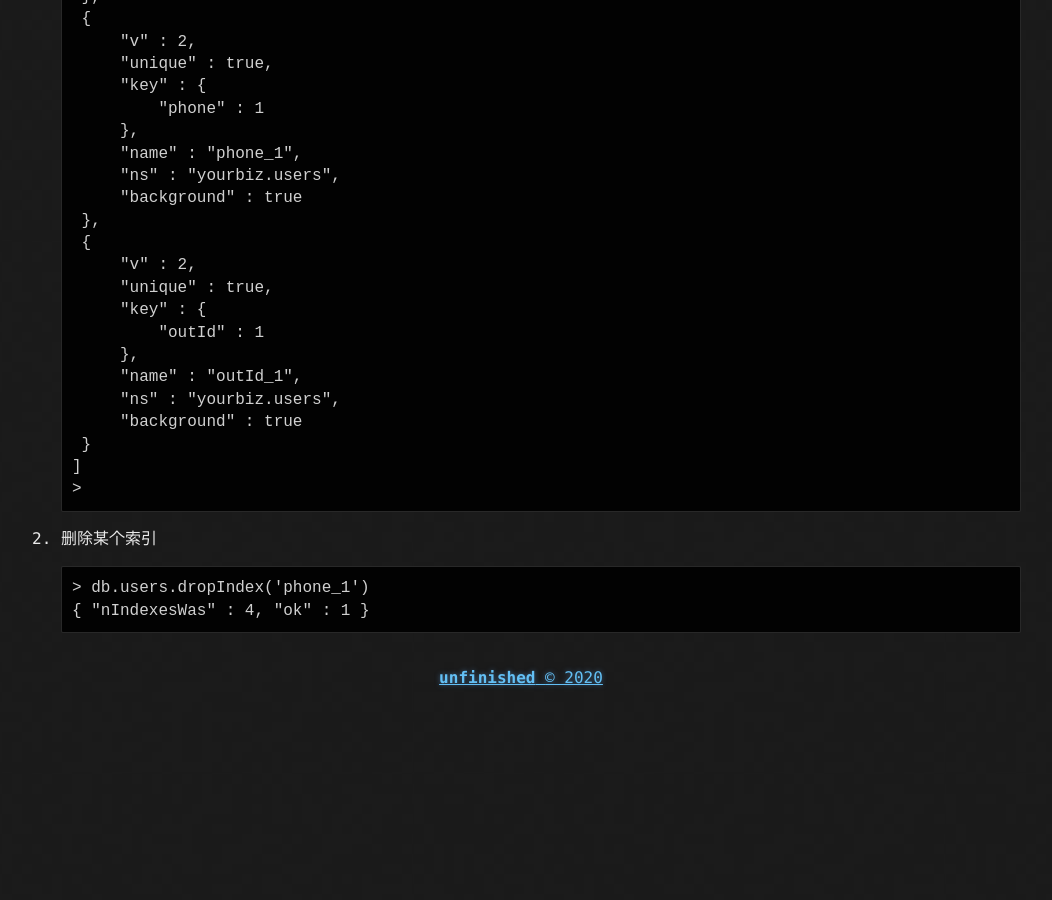
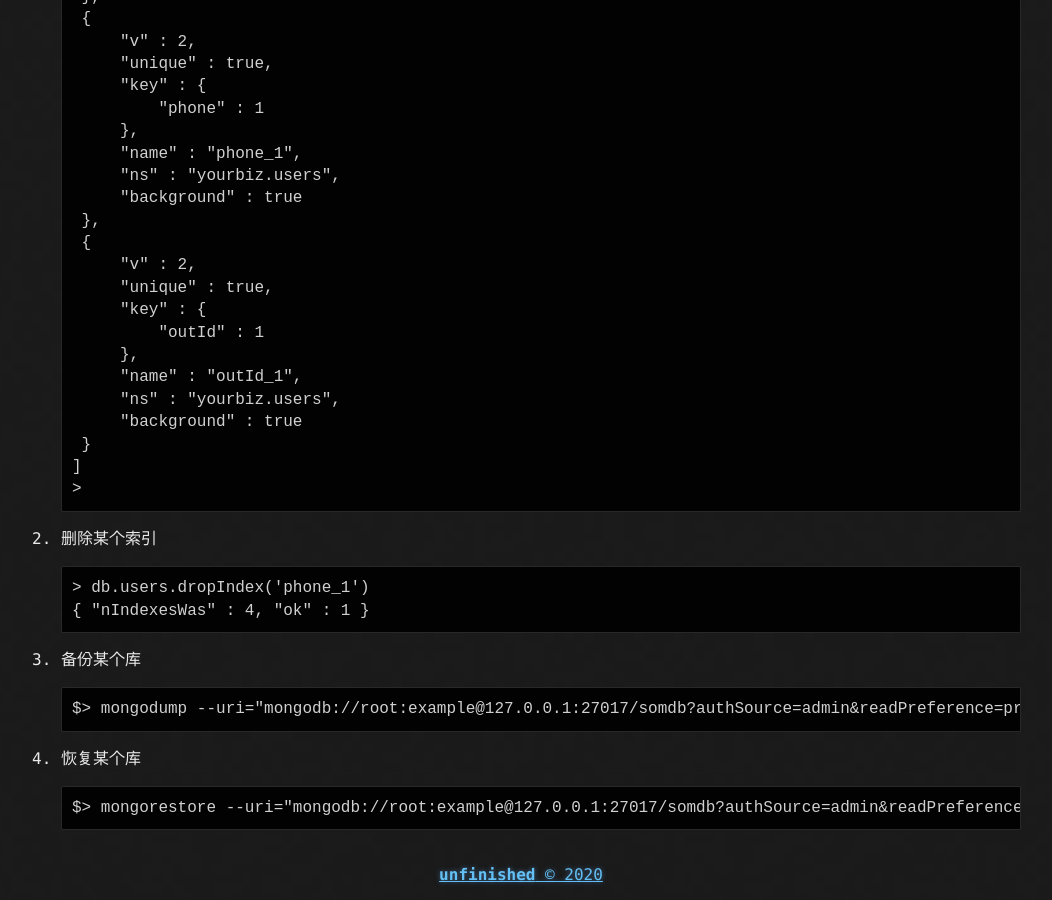
Before and after one commit to 1057437122/1057437122.github.io, a Jekyll site: the page built from _posts/2020-03-07-About-Mongo.md, in a window 1280 px wide and 900 px high, scrolled down 1355 px. Shown: the whole window, without its empty margins (119-1171 px from the left). Built offline with Jekyll 4.4.1, drawn with Linux system fonts in a browser that asks for light colours; before the commit the page ends 2058 px from its top, so only the background shows below that.

Commit message:
add dump and restore method

````diff
--- a/_posts/2020-03-07-About-Mongo.md
+++ b/_posts/2020-03-07-About-Mongo.md
@@ -80,3 +80,13 @@ Successfully added user: {
 > db.users.dropIndex('phone_1')
 { "nIndexesWas" : 4, "ok" : 1 }
 ```
+
+3. 备份某个库
+```
+$> mongodump --uri="mongodb://root:example@127.0.0.1:27017/somdb?authSource=admin&readPreference=primary&appname=MongoDB%20Compass&ssl=false"
+```
+
+4. 恢复某个库
+```
+$> mongorestore --uri="mongodb://root:example@127.0.0.1:27017/somdb?authSource=admin&readPreference=primary&appname=MongoDB%20Compass&ssl=false"
+```
````
